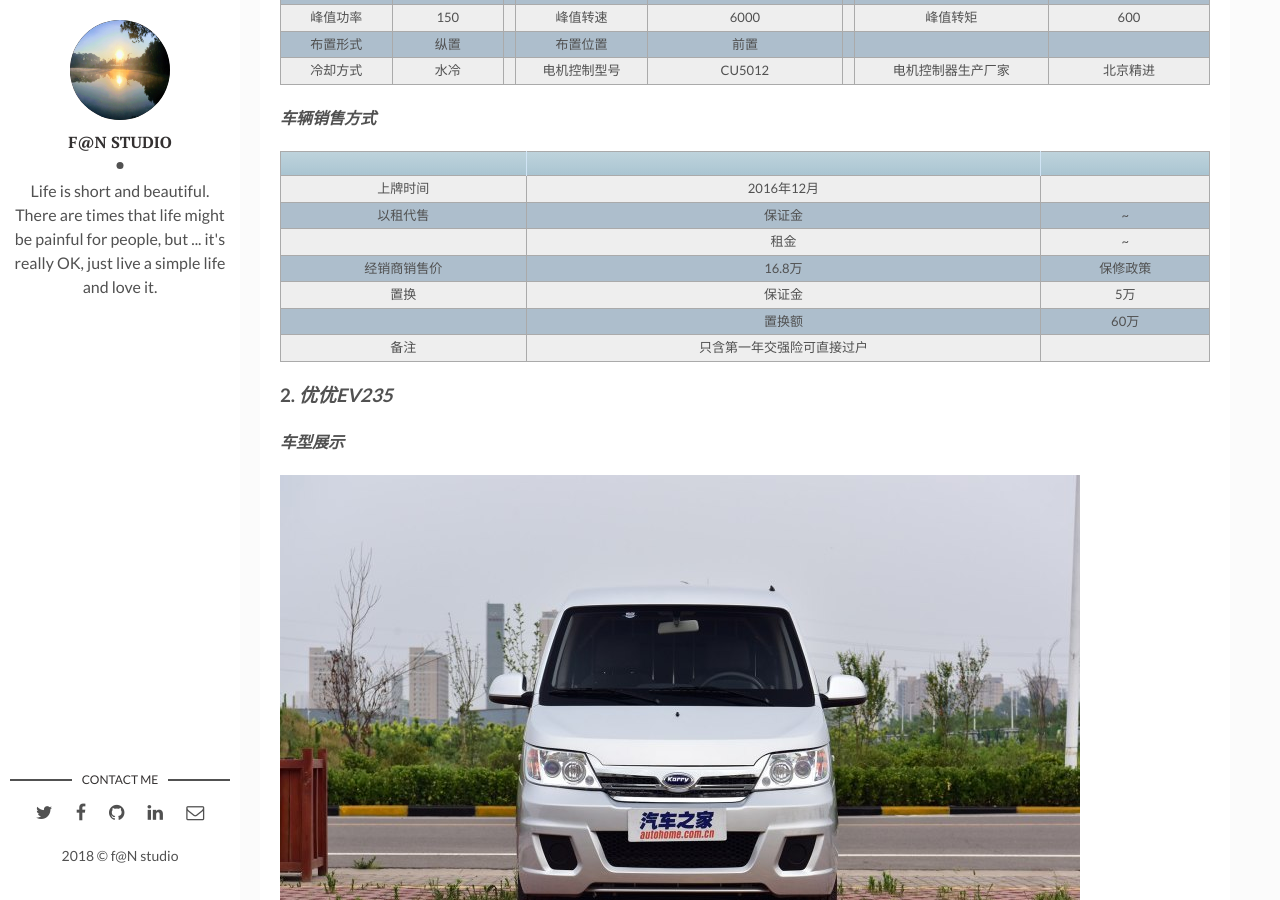
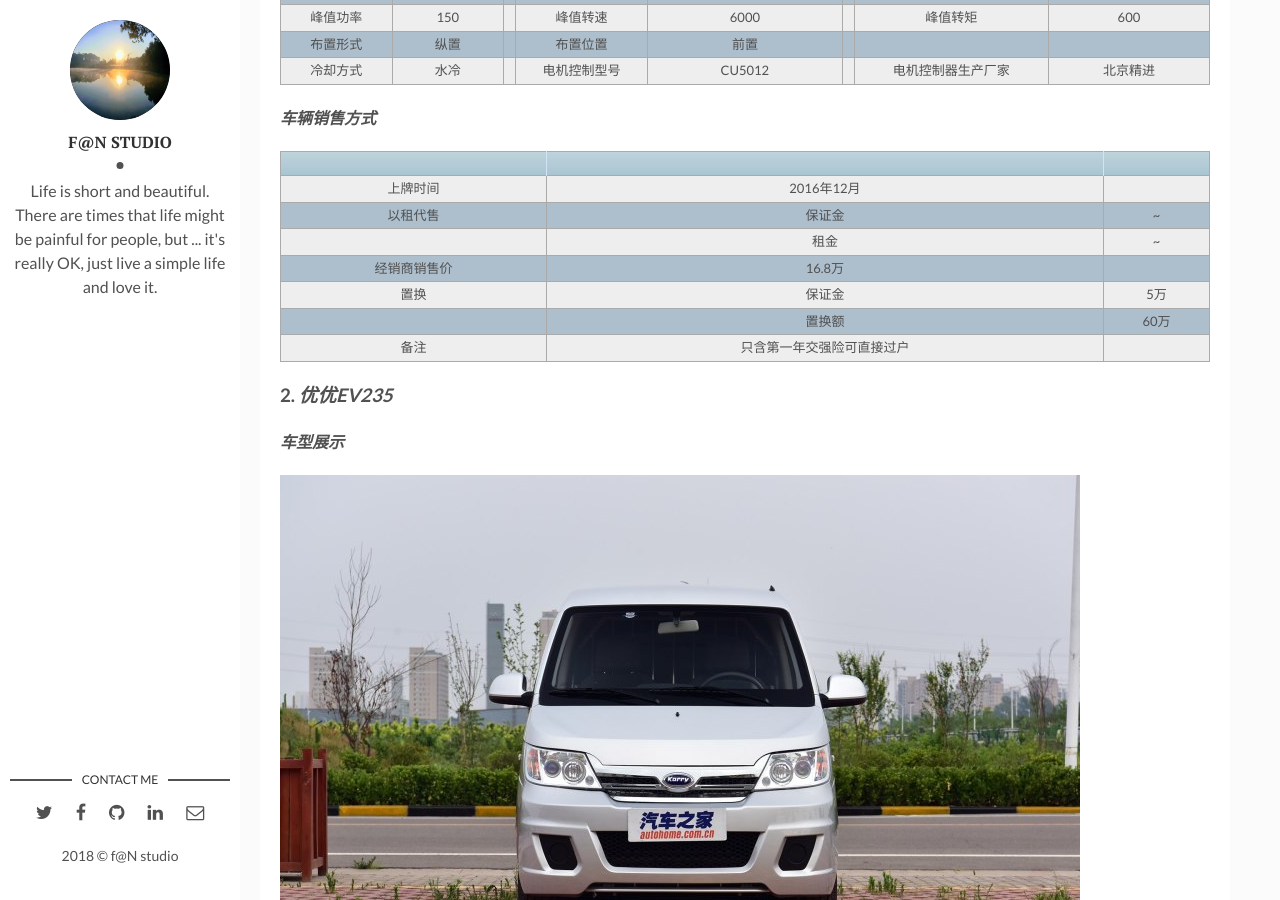
Before and after one commit to wowfrank/wowfrank.github.io, a Jekyll site: the page built from _posts/2018-08-19-information-of-pure-electric-cars-sales.markdown, in a window 1280 px wide and 900 px high, scrolled down 1511 px. Built offline with Jekyll 4.4.1, drawn with Linux system fonts in a browser that asks for light colours; comment, search, counter and statistics services are not loaded.

Commit message:
Update 2018-08-19-information-of-pure-electric-cars-sales.markdown

```diff
--- a/_posts/2018-08-19-information-of-pure-electric-cars-sales.markdown
+++ b/_posts/2018-08-19-information-of-pure-electric-cars-sales.markdown
@@ -35,7 +35,7 @@
 |   上牌时间   	|         2016年12月         	|          	|
 |   以租代售   	|           保证金           	|     ~    	|
 |              	|            租金            	|     ~    	|
-| 经销商销售价 	|           16.8万           	| 保修政策 	|
+| 经销商销售价 	|           16.8万           	|  	|
 |     置换     	|           保证金           	|    5万   	|
 |              	|           置换额           	|   60万   	|
 |     备注     	| 只含第一年交强险可直接过户 	|          	|
@@ -71,7 +71,7 @@
 |   上牌时间   	|         2017年12月         	|          	|
 |   以租代售   	|           保证金           	|     1万    	|
 |              	|            租金            	|     1900元/月（季付）含保险及运费4年以租代售    	|
-| 经销商销售价 	|           6万（不含运费）           	| 保修政策 	|
+| 经销商销售价 	|           6万（不含运费）           	|  	|
 |     置换     	|           保证金           	|    ~   	|
 |              	|           置换额           	|   ~   	|
 |     备注     	|   	|          	|
```
